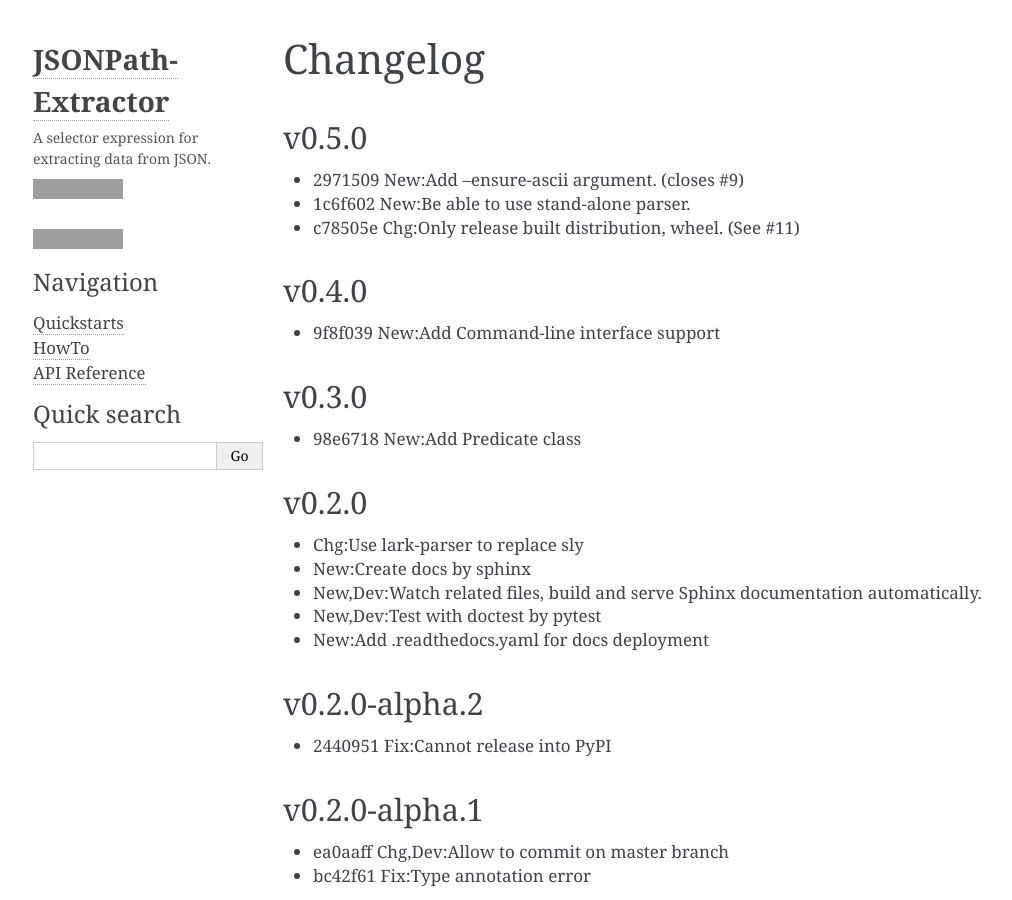
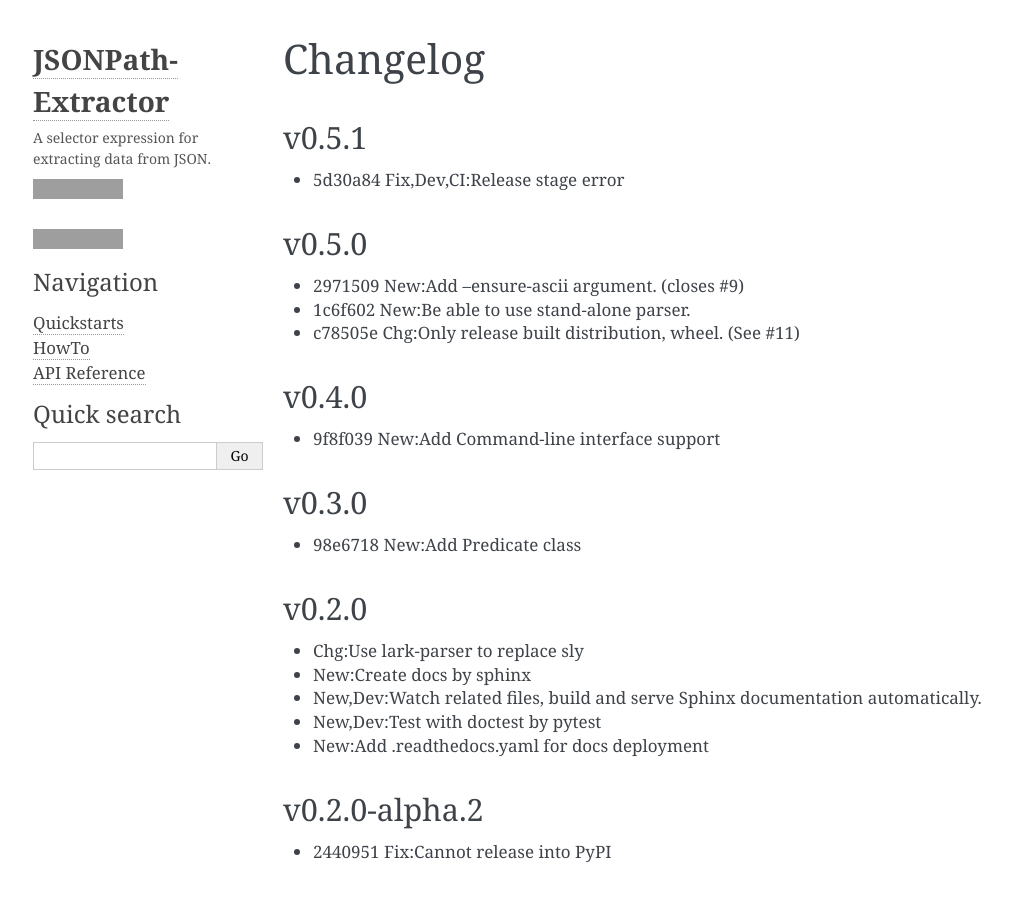
Before and after one commit to linw1995/jsonpath, a Sphinx documentation site: the page built from docs/source/changelog.rst, in a window 1280 px wide and 900 px high, cut to the strip 0-900 px from the top of the window. Shown: the whole strip, without its empty margins (105-1117 px from the left). Built offline with Sphinx 7.4.7, drawn with Linux system fonts in a browser that asks for light colours; grey boxes are pictures that could not be loaded.

Commit message:
New:Bump to v0.5.1
- 5d30a84 Fix,Dev,CI:Release stage error

```diff
--- a/README.rst
+++ b/README.rst
@@ -96,6 +96,11 @@
 Changelog
 <<<<<<<<<
 
+v0.5.1
+~~~~~~
+
+- 5d30a84 Fix,Dev,CI:Release stage error
+
 v0.5.0
 ~~~~~~
 
--- a/docs/source/changelog.rst
+++ b/docs/source/changelog.rst
@@ -1,6 +1,11 @@
 =========
 Changelog
 =========
+
+v0.5.1
+~~~~~~
+
+- 5d30a84 Fix,Dev,CI:Release stage error
 
 v0.5.0
 ~~~~~~
```
Also changed, not shown: pyproject.toml (+4 -4 lines).
